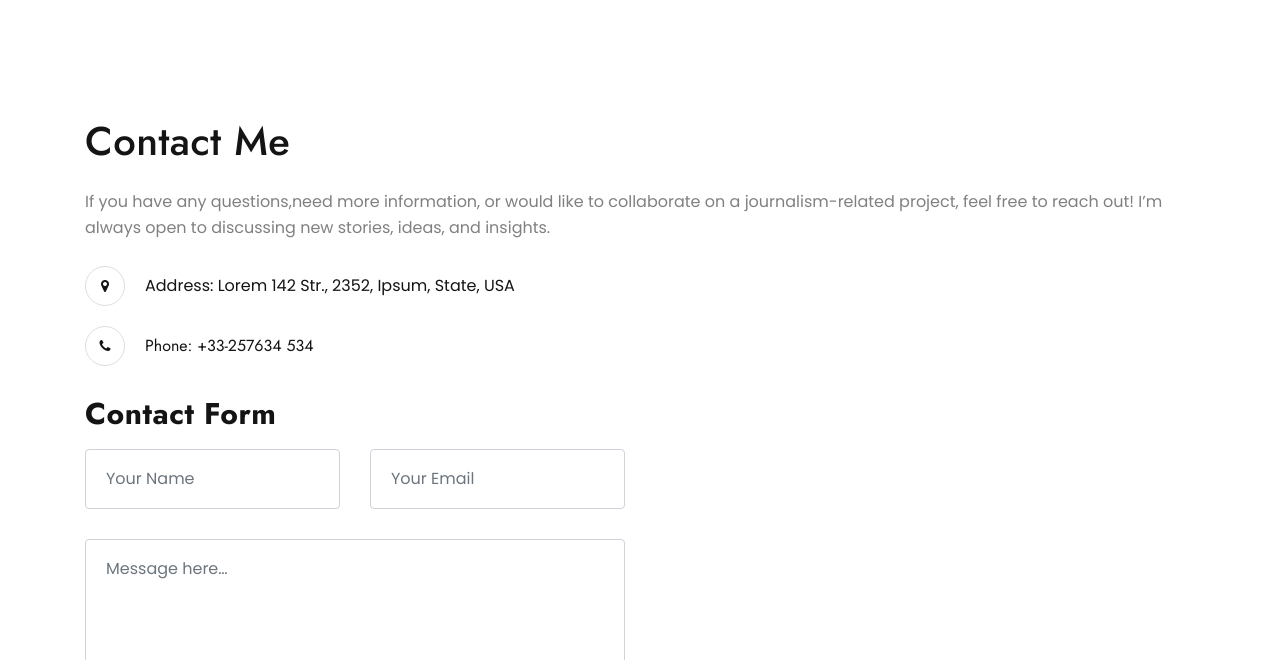
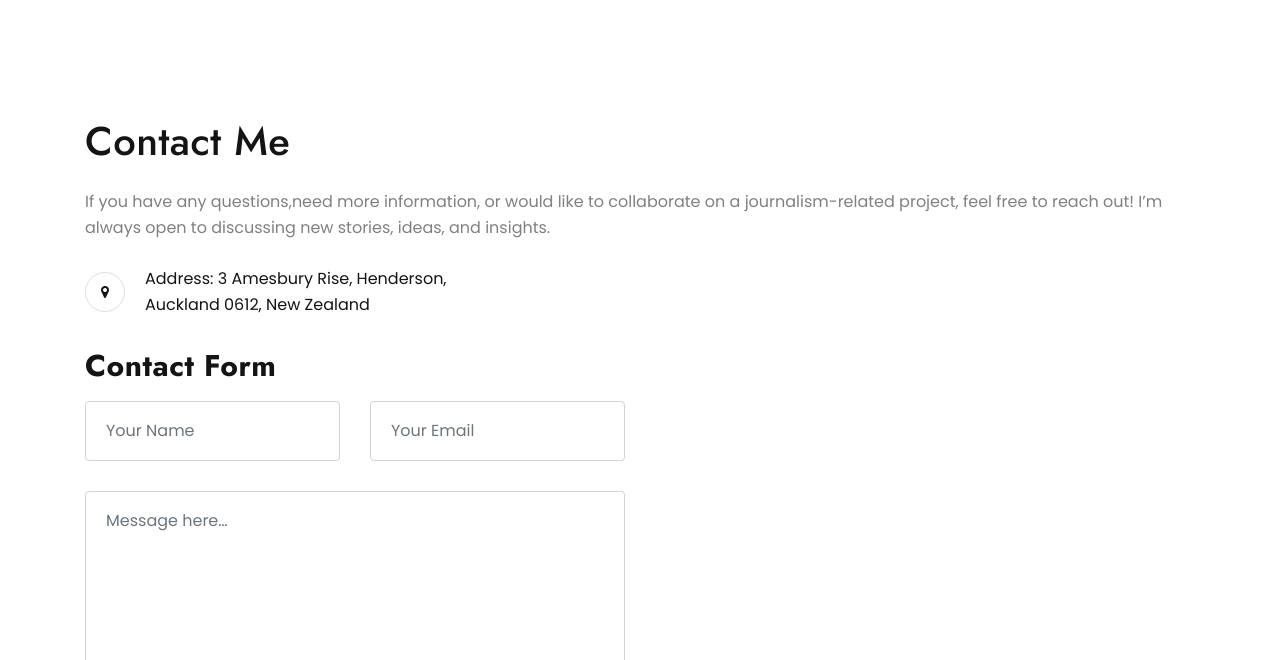
Before and after one commit to amoomubarak/samantha, a plain HTML site: page contact.html in a window 1280 px wide. Shown: the part 140-800 px from the top of the page. Drawn offline with nearby package versions, Linux system fonts and the light colour scheme; some packages are replaced by stand-ins of ours; a script that the page names is missing.

Commit message:
Add files via upload

```diff
--- a/contact.html
+++ b/contact.html
@@ -74,10 +74,10 @@
           </p>
           <ul>
             <li><i class="fa fa-map-marker" aria-hidden="true"></i>
-              <p>Address: Lorem 142 Str., 2352, Ipsum, State, USA</p>
+              <p>Address: 3 Amesbury Rise, Henderson, <br> Auckland 0612, New Zealand</p>
             </li>
-            <li><i class="fa fa-phone" aria-hidden="true"></i><a href="tel:+33-257634 534">Phone: +33-257634 534</a>
-            </li>
+            <!-- <li><i class="fa fa-phone" aria-hidden="true"></i><a href="tel:+33-257634 534">Phone: +33-257634 534</a>
+            </li> -->
           </ul>
 
         </div>
```
